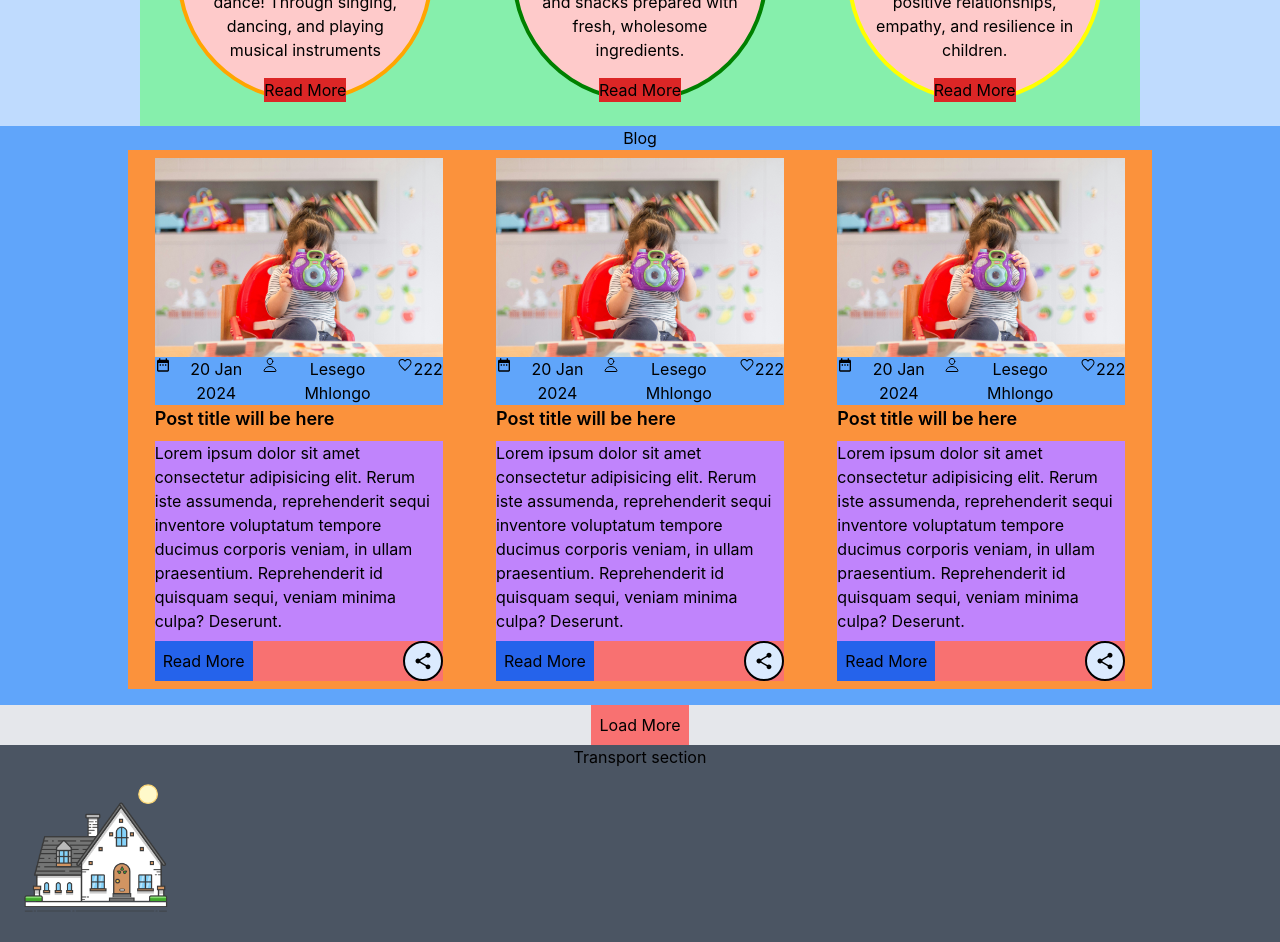
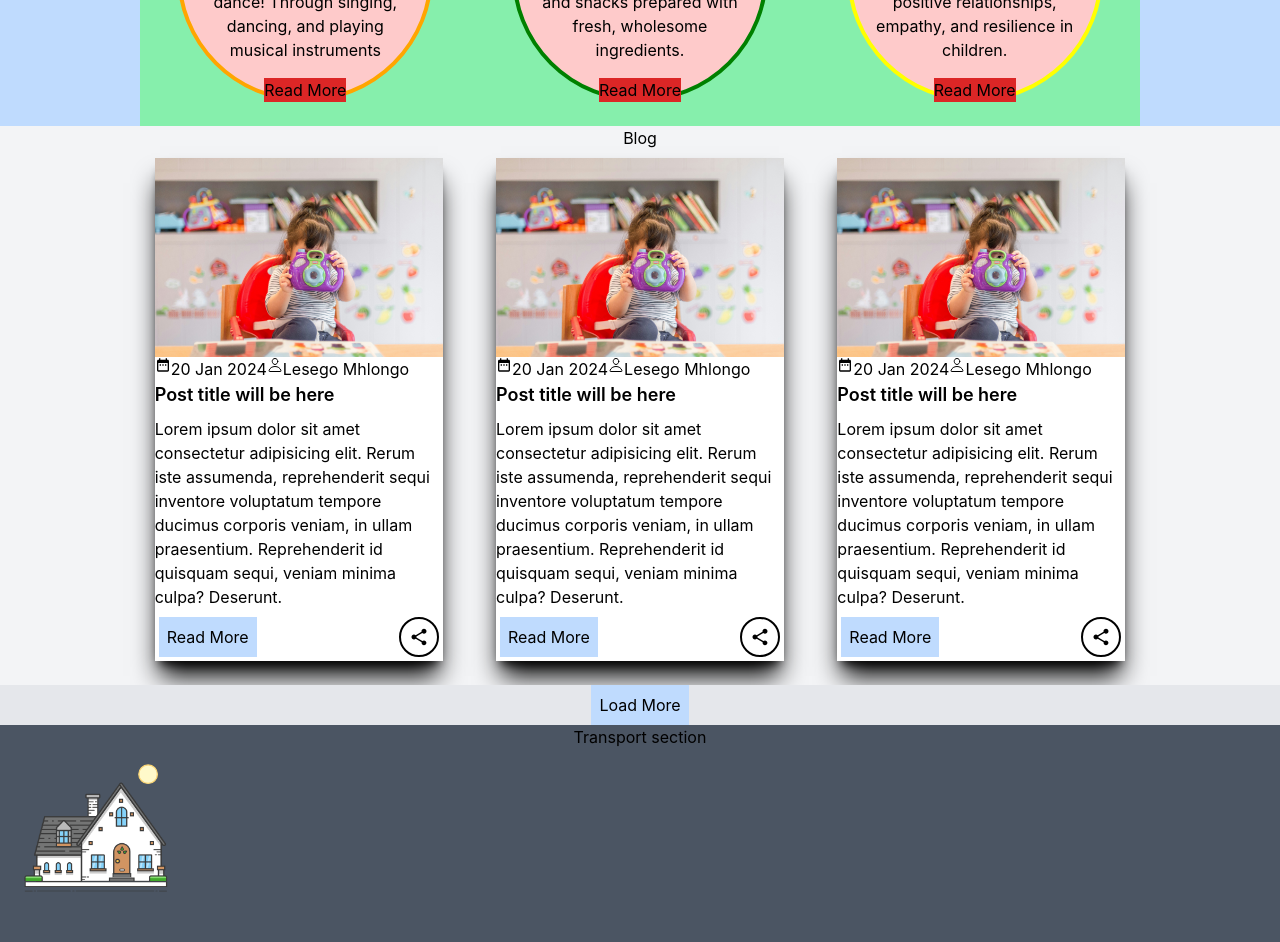
Before and after one commit to LesegoLSG/DayCare-Web, a React (Create React App) app in the folder FrontEnd/: page / in a window 1280 px wide. Shown: the part 1860-2802 px from the top of the page. Built offline with nearby package versions, Linux system fonts and the light colour scheme.

Commit message:
Removed background colors for the cards

```diff
--- a/FrontEnd/src/Components/Blog/Blog.js
+++ b/FrontEnd/src/Components/Blog/Blog.js
@@ -17,11 +17,11 @@ const Blog = () => {
     }
 
     return (
-        <div className="bg-blue-400 w-full h-auto flex flex-col justify-center items-center" id="blog">
+        <div className=" bg-gray-100 w-full h-auto flex flex-col justify-center items-center" id="blog">
             <div className="flex justify-center items-center">
                 <h1>Blog</h1>
             </div>
-            <div className="bg-orange-400 w-[80%] grid grid-cols-1 md:grid-cols-3  ">
+            <div className=" w-[80%] grid grid-cols-1 md:grid-cols-3  ">
                 {
                     blogData.slice(0, visibleBlogs).map((myBlogData, index) => (
                         <BlogCard key={index} singleBlog={myBlogData} />
@@ -32,7 +32,7 @@ const Blog = () => {
             <div className="bg-gray-200 w-full flex justify-center items-center mt-4">
                 {visibleBlogs < blogData.length &&
                     <button
-                        className="bg-red-400 p-2 transition duration-500 ease-in-out hover:bg-red-500"
+                        className="bg-blue-200 p-2 transition duration-500 ease-in-out hover:bg-red-500"
                         onClick={showMoreBlogs}>
                         Load More
                     </button>
--- a/FrontEnd/src/Components/Blog/BlogCard.js
+++ b/FrontEnd/src/Components/Blog/BlogCard.js
@@ -9,16 +9,16 @@ const BlogCard = ({ singleBlog }) => {
     const { id, image, title, briefDescription, date, author, reactions } = singleBlog;
     return (
 
-        <div className="bg-red-600 w-[18rem] h-auto flex flex-col mx-auto my-2">
+        <div className="bg-white shadow-xl shadow-black w-[18rem] h-auto flex flex-col mx-auto my-2">
             {/* Card Image */}
-            <div className="bg-green-200 w-full h-auto ">
+            <div className="w-full h-auto overflow-hidden transition-transform duration-500 transform hover:scale-150">
                 <img className="" src={image} />
             </div>
             {/* Card content */}
-            <div className="bg-yellow-400 w-full h-auto  md:h-auto flex flex-col justify-center items-center ">
+            <div className=" w-full h-auto  md:h-auto flex flex-col justify-center items-center ">
 
                 {/* icon text */}
-                <div className="bg-blue-400 w-full  h-auto flex flex-row justify-start items-start ">
+                <div className=" w-full  h-auto flex flex-row justify-start items-start ">
                     <div className="flex flex-row justify-start items-start ">
                         <span><MdDateRange /></span>
                         <span>20 Jan 2024</span>
@@ -28,27 +28,24 @@ const BlogCard = ({ singleBlog }) => {
                         <span><IoPersonOutline /></span>
                         <span>{author}</span>
                     </div>
-                    <div className="flex flex-row justify-start items-start">
-                        <span><IoMdHeartEmpty /></span>
-                        <span>222</span>
-                    </div>
+
                 </div>
                 {/* title */}
-                <div className="bg-orange-400  w-full h-auto flex justify-start items-start pb-2">
+                <div className="  w-full h-auto flex justify-start items-start pb-2">
                     <h1 className="text-lg font-semibold">Post title will be here</h1>
                 </div>
                 {/* Description */}
-                <div className="bg-purple-400 w-full h-auto flex justify-start items-start pb-2">
+                <div className=" w-full h-auto flex justify-start items-start pb-2">
                     <p className="text-left">Lorem ipsum dolor sit amet consectetur adipisicing elit. Rerum iste assumenda, reprehenderit sequi inventore
                         voluptatum tempore ducimus corporis veniam, in ullam praesentium. Reprehenderit id quisquam sequi, veniam
                         minima culpa? Deserunt.</p>
                 </div>
                 {/* controls */}
-                <div className="bg-red-400 w-full h-auto flex justify-between items-center">
-                    <button className="bg-blue-600 p-2">
+                <div className=" w-full h-auto flex justify-between items-center">
+                    <button className="bg-blue-200 p-2 ml-1 mb-1">
                         Read More
                     </button>
-                    <div className="bg-blue-100 rounded-full p-2 border-2 border-black cursor-pointer">
+                    <div className=" rounded-full p-2 border-2 border-black cursor-pointer  mr-1 mb-1">
                         <IoMdShare className="text-xl" />
                     </div>
                 </div>
```
